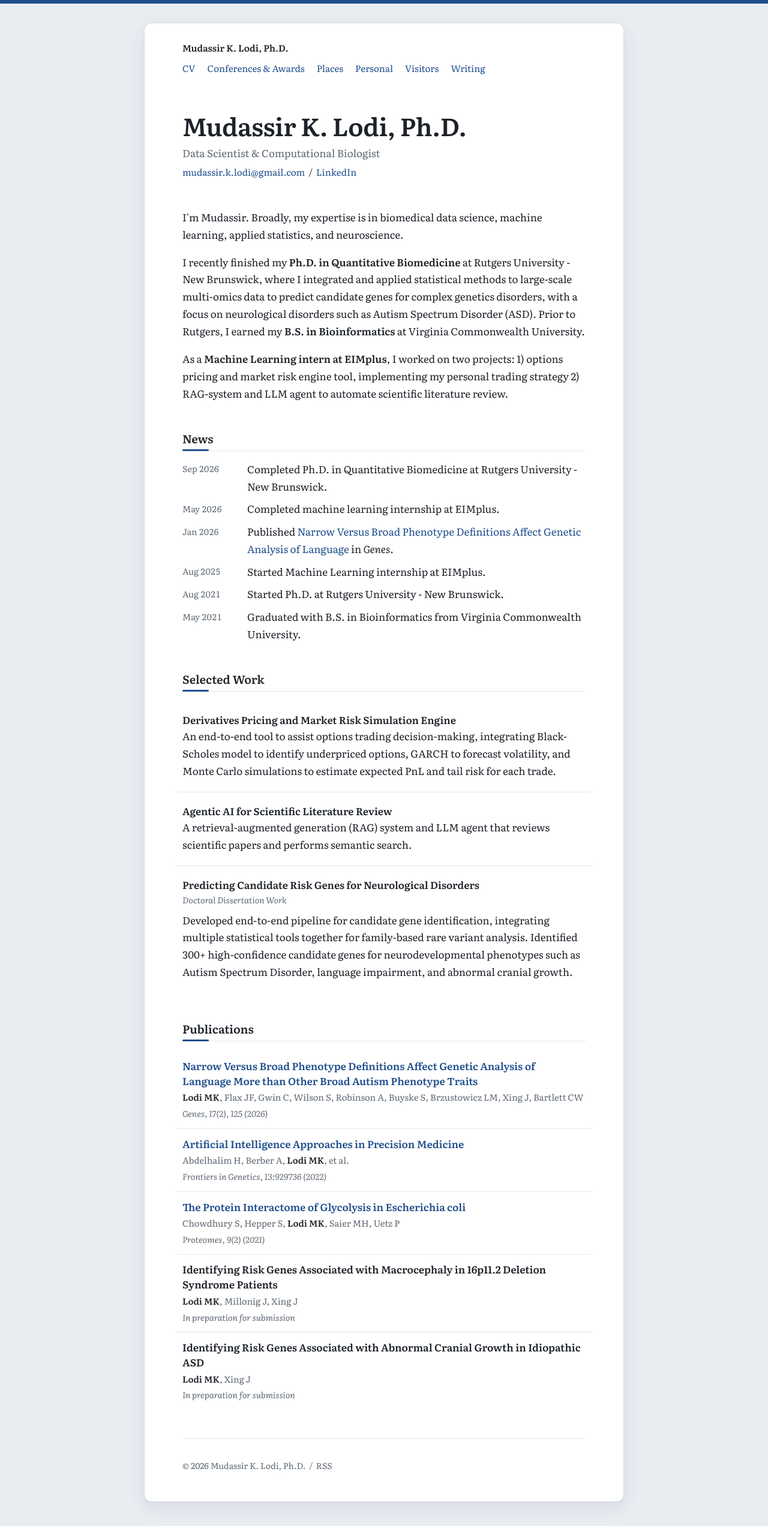
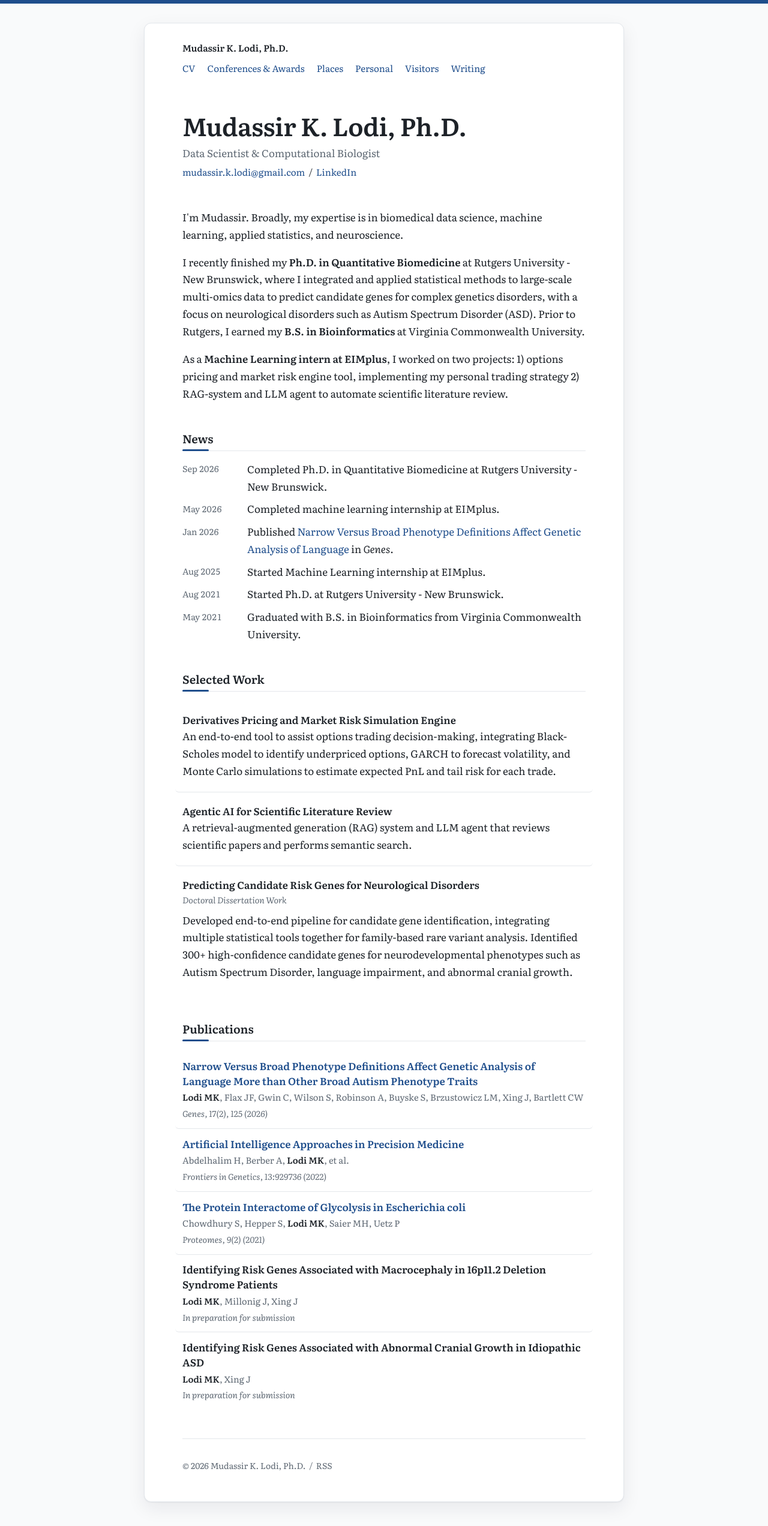
Before and after one commit to mklodi1/mklodi1.github.io, a Jekyll site: the page built from index.html, in a window 1280 px wide. Shown: the whole page at 60% size. Built offline with Jekyll 4.4.1, drawn with Linux system fonts in a browser that asks for light colours.

Commit message:
Lighten page background to the palest grey
Co-Authored-By: Claude Opus 5.5 <noreply@anthropic.com>
Claude-Session: https://claude.ai/code/session_018B7yRm4wV88UDqtVSP6gVK

```diff
--- a/assets/css/style.css
+++ b/assets/css/style.css
@@ -9,7 +9,7 @@
   --rule: #E4E7EB;
   --link: #1F4E8C;
   --wash: #F4F6F8;
-  --desk: #E9EDF2;
+  --desk: #F9FAFB;
 
   --serif: "Literata", Georgia, "Times New Roman", serif;
   --wrap: 42rem;
@@ -48,7 +48,7 @@ code { font-size: .88em; background: var(--wash); padding: .1em .35em; border-ra
 body { background: var(--desk); }
 .page-card {
   width: min(100% - 2rem, 50rem); margin: 2rem auto 2.5rem;
-  background: var(--paper); border: 1px solid #D9DFE6; border-radius: 12px;
+  background: var(--paper); border: 1px solid #E3E7EC; border-radius: 12px;
   box-shadow: 0 1px 2px rgba(20, 30, 45, .06), 0 10px 30px rgba(20, 30, 45, .08);
 }
 .page-card .foot { margin-top: 1rem; }
```
